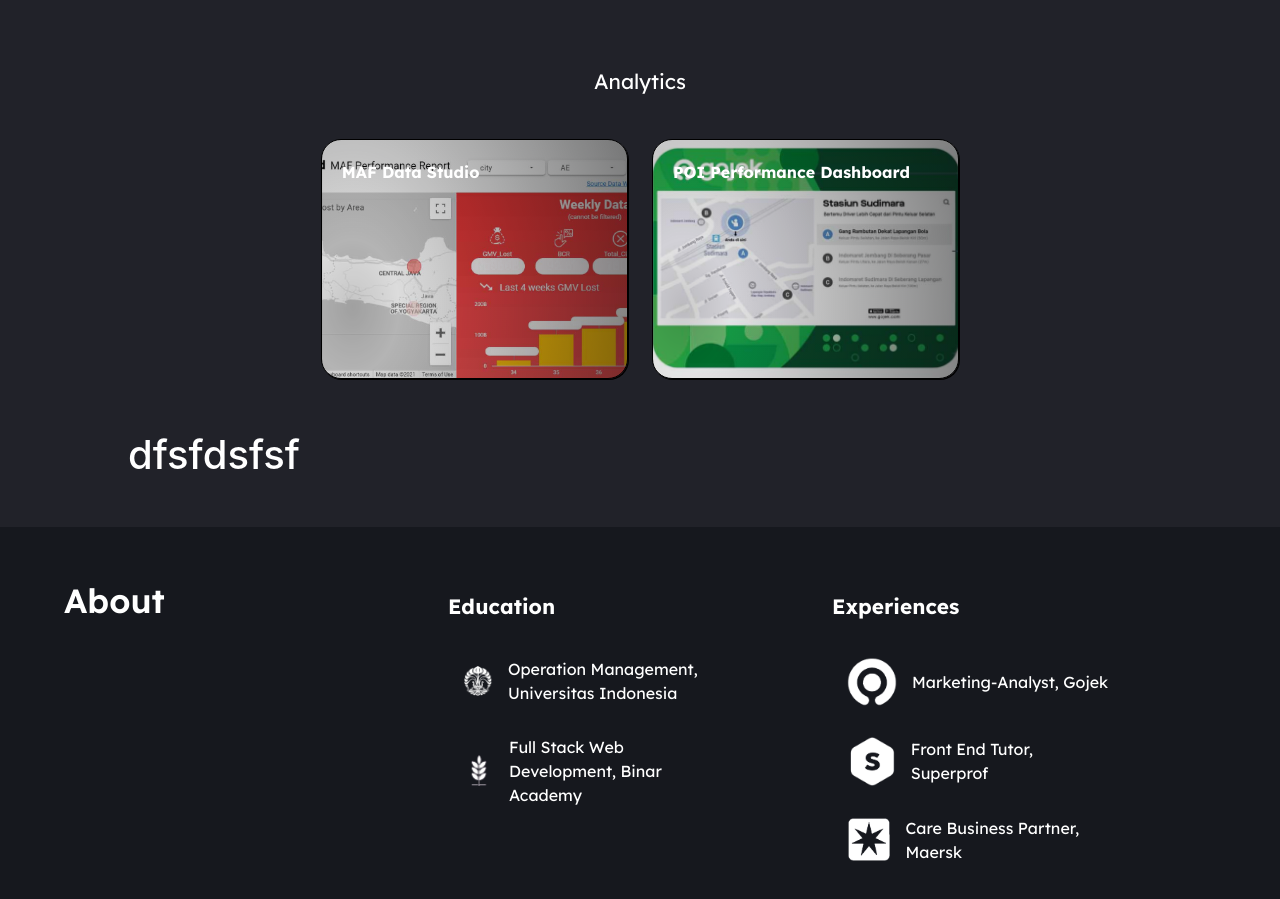
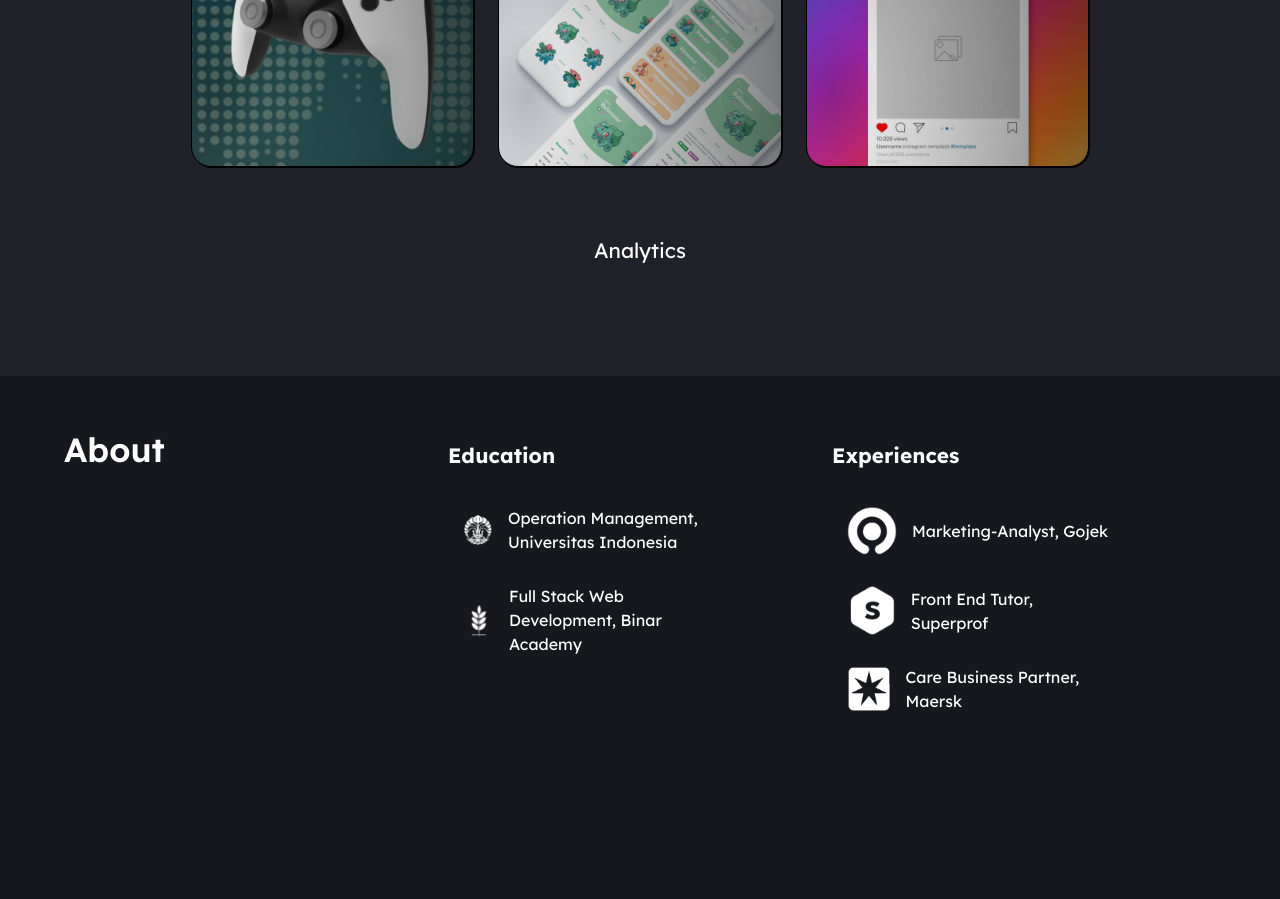
Before and after one commit to farsikogama/PORTO-NEXT-gama, a Next.js app: page / in a window 1280 px wide. Shown: the part 1940-2839 px from the top of the page. Built offline with nearby package versions, Linux system fonts and the light colour scheme.

Commit message:
test vercel

```diff
--- a/src/pages/index.jsx
+++ b/src/pages/index.jsx
@@ -116,19 +116,7 @@
             </CardWrapper>
 
             <Heading3 className='text-center'>Analytics</Heading3>
-            <CardWrapper porto={true}>
-              <CardPorto2
-                title='MAF Data Studio'
-                bg='/img/porto/MAF.jpg'
-                body='MAF is a new feature that change the GoFood order process from driver ordered by customer to driver ordered by merchant. This feature signifcantly reduce the delivery time since when the driver arrived at the resto, foods are ready to be delivered. However at the launching period, problems occured since only a few merchants are aware of this feature due to learning curve of the merchants. Therefore, MAF Data Studio was launched to monitor which merchant has the highest order lost in daily basis. This dashboard generate daily top merchant in Bandung, Semarang, Yogyakarta, and Solo and directly notifies the account owner so that the account owner can give immediate treatment to the merchant to improve their performance.'
-              />
-              <CardPorto2
-                title='POI Performance Dashboard'
-                bg='/img/porto/POI.JPG'
-                body='There are indeed several point of interest that generate the highest order for Gojek. In 2019-2020, Gojek aim a very ambitious target to acquire top 5 POIs in Bandung, Semarang, and Yogyakarta. However, its performance (Complete Order, GMV, BCR, and waiting time) need to be closely monitored. Those are the main reason this dashboard was launched. The result form this monitoring activity are we managed to spend the amount of partnership investment wisely and we managed to allocate supply and demand level more accurate based on the seasonality of this top POI.'
-              />
-            </CardWrapper>
-            <h1>dfsfdsfsf</h1>
+            <CardWrapper porto={true}></CardWrapper>
           </ContainerColumn>
         </Section>
         {/* Portofolio */}
```
